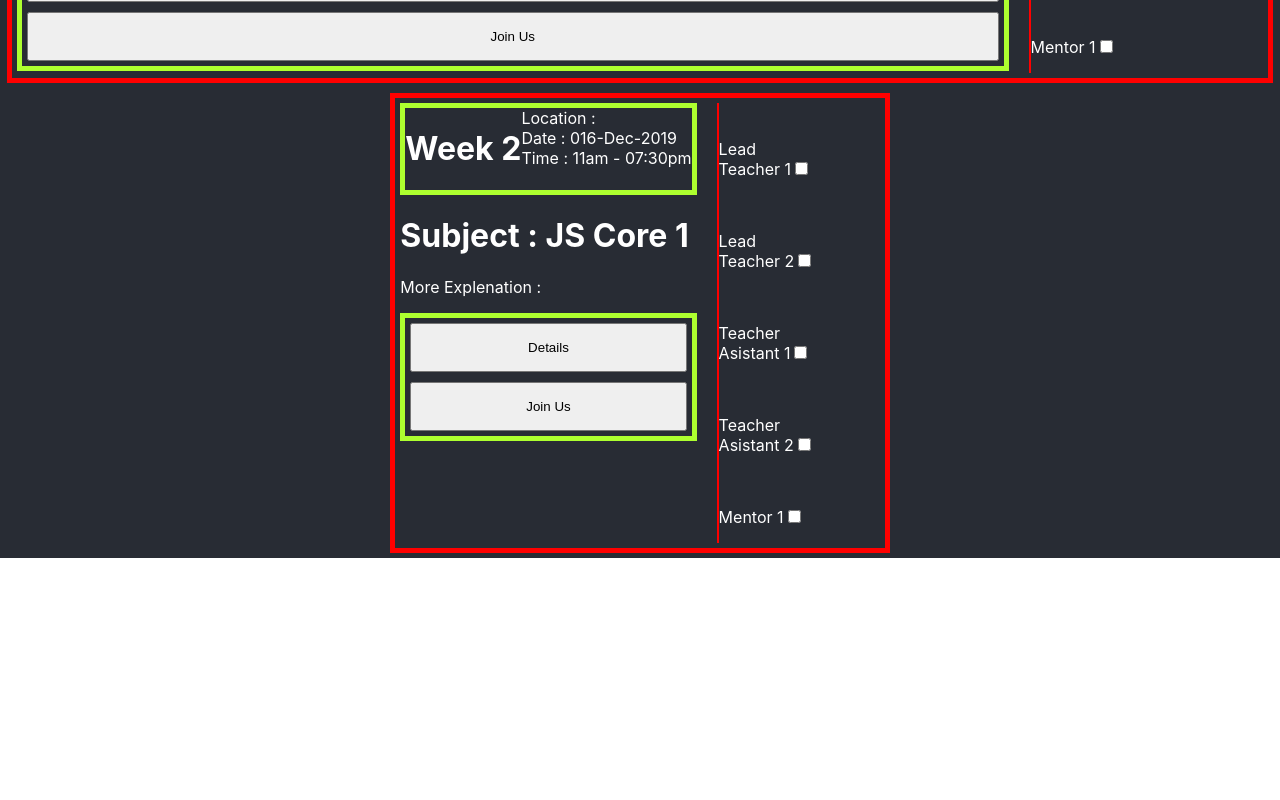
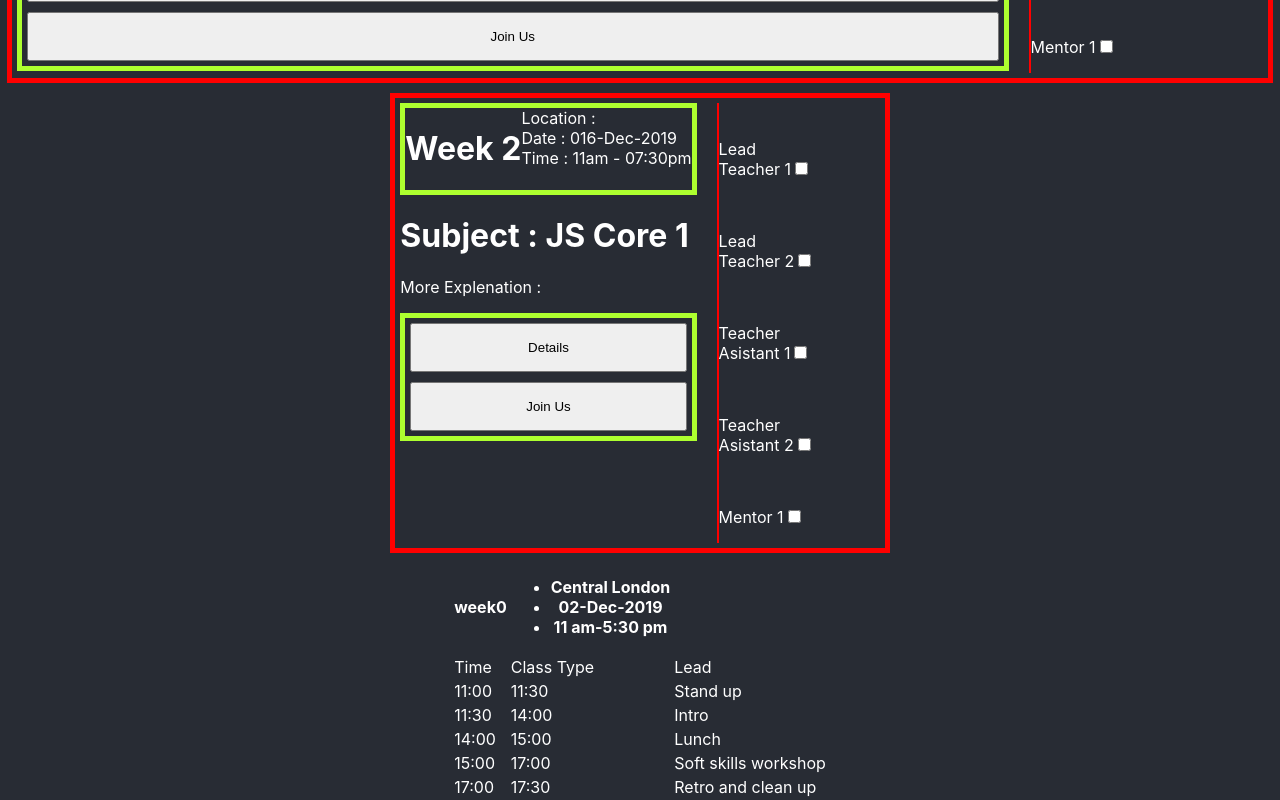
Before and after one commit to CodeYourFuture/class-planner-capgemini-hackathon, a React (Create React App) app in the folder frontend/: page / in a window 1280 px wide. Shown: the part 951-1751 px from the top of the page. Before the commit the page ends 1509 px from the top, so only its background shows below. Built offline with nearby package versions, Linux system fonts and the light colour scheme.

Commit message:
details for table looped

```diff
--- a/frontend/src/App.css
+++ b/frontend/src/App.css
@@ -62,3 +62,7 @@
   color: black;
   margin: 50px;
 }
+.table-container {
+  display: flex;
+  flex-direction: column;
+}
--- a/frontend/src/App.js
+++ b/frontend/src/App.js
@@ -1,6 +1,7 @@
 import React from "react";
 import EachWeek from "./EachWeek";
 import "./App.css";
+import DetailsPage from "./DetailsPage";
 
 function App() {
   return (
@@ -36,6 +37,7 @@ function App() {
         end="07:30pm"
         subject="JS Core 1"
       />
+      <DetailsPage/>
     </div>
   );
 }
--- /dev/null
+++ b/frontend/src/DetailsPage.js
@@ -0,0 +1,50 @@
+import React from "react";
+import weeks from "./weeks.json"
+
+
+
+const DetailsPage = () => {
+
+    return(
+        <div>
+            <table>
+                <thead>
+                    <tr>
+                        <th>
+                            week{weeks[0].week}
+                        </th>
+                        <th>
+                            <ul>
+                                <li>{weeks[0].location}</li>
+                                <li>{weeks[0].date}</li>
+                                <li>{weeks[0].start+"-"+weeks[0].end}</li>
+                            </ul>
+                        </th>
+                    </tr>
+                    <tr>
+                        <td>Time</td>
+                        <td>Class Type</td>
+                        <td>Lead</td>
+                    </tr>
+                </thead>
+                <tbody>
+                    {weeks[0].timeDetails.map((time, index) => {
+                         return(
+                            <tr key={index}>
+                                <td>{time.start}</td>
+                                <td>{time.end}</td>
+                                <td>{time.type}</td>
+                            </tr>
+                        )
+                    })
+
+                    }
+
+
+                </tbody>
+            </table>
+        </div>
+    )
+}
+
+export default DetailsPage;
--- /dev/null
+++ b/frontend/src/weeks.json
@@ -0,0 +1,178 @@
+[
+  {
+    "week": 0,
+    "location": "Central London",
+    "date": "02-Dec-2019",
+    "start": "11 am",
+    "end": "5:30 pm",
+    "subject": "intro",
+    "more": "There are many variations of passages of Lorem Ipsum available, but the majority have suffered alteration in some form,",
+    "timeDetails": [
+      {
+        "start": "11:00",
+        "end": "11:30",
+        "type": "Stand up"
+      },
+      {
+        "start": "11:30",
+        "end": "14:00",
+        "type": "Intro"
+      },
+      {
+        "start": "14:00",
+        "end": "15:00",
+        "type": "Lunch"
+      },
+      {
+        "start": "15:00",
+        "end": "17:00",
+        "type": "Soft skills workshop"
+      },
+      {
+        "start": "17:00",
+        "end": "17:30",
+        "type": "Retro and clean up"
+      }
+    ],
+    "peopleDetails": [
+      {
+        "fullName": "Chris Owen",
+        "email": "example@example.com",
+        "role": "Lead Teacher",
+        "slackId": "Chris",
+        "comments": "so cool"
+      },
+      {
+        "fullName": "Ali Smith",
+        "email": "example@example.com",
+        "role": "Teacher Assistant",
+        "slackId": "Chris",
+        "comments": "so cool"
+      },
+      {
+        "fullName": "Dom Vinyard",
+        "email": "example@example.com",
+        "role": "Teacher trainer",
+        "slackId": "Chris",
+        "comments": "so cool"
+      }
+    ]
+  },
+  {
+    "week": 1,
+    "location": "Central London",
+    "date": "02-Dec-2019",
+    "start": "11 am",
+    "end": "5:30 pm",
+    "subject": "intro",
+    "more": "There are many variations of passages of Lorem Ipsum available, but the majority have suffered alteration in some form,",
+    "timeDetails": [
+      {
+        "start": "11:00",
+        "end": "11:30",
+        "type": "Stand up"
+      },
+      {
+        "start": "11:30",
+        "end": "14:00",
+        "type": "Intro"
+      },
+      {
+        "start": "14:00",
+        "end": "15:00",
+        "type": "Lunch"
+      },
+      {
+        "start": "15:00",
+        "end": "17:00",
+        "type": "Soft skills workshop"
+      },
+      {
+        "start": "17:00",
+        "end": "17:30",
+        "type": "Retro and clean up"
+      }
+    ],
+    "peopleDetails": [
+      {
+        "fullName": "Chris Owen",
+        "email": "example@example.com",
+        "role": "Lead Teacher",
+        "slackId": "Chris",
+        "comments": "so cool"
+      },
+      {
+        "fullName": "Ali Smith",
+        "email": "example@example.com",
+        "role": "Teacher Assistant",
+        "slackId": "Chris",
+        "comments": "so cool"
+      },
+      {
+        "fullName": "Dom Vinyard",
+        "email": "example@example.com",
+        "role": "Teacher trainer",
+        "slackId": "Chris",
+        "comments": "so cool"
+      }
+    ]
+  },
+  {
+    "week": 2,
+    "location": "Central London",
+    "date": "02-Dec-2019",
+    "start": "11 am",
+    "end": "5:30 pm",
+    "subject": "HTML-CSS",
+    "timeDetails": [
+      {
+        "start": "11:00",
+        "end": "11:30",
+        "type": "Stand up"
+      },
+      {
+        "start": "11:30",
+        "end": "14:00",
+        "type": "Intro"
+      },
+      {
+        "start": "14:00",
+        "end": "15:00",
+        "type": "Lunch"
+      },
+      {
+        "start": "15:00",
+        "end": "17:00",
+        "type": "Soft skills workshop"
+      },
+      {
+        "start": "17:00",
+        "end": "17:30",
+        "type": "Retro and clean up"
+      }
+    ],
+    "peopleDetails": [
+      {
+        "fullName": "Chris Owen",
+        "email": "example@example.com",
+        "role": "Lead Teacher",
+        "slackId": "Chris",
+        "comments": "so cool"
+      },
+      {
+        "fullName": "Ali Smith",
+        "email": "example@example.com",
+        "role": "Teacher Assistant",
+        "slackId": "Chris",
+        "comments": "so cool"
+      },
+      {
+        "fullName": "Dom Vinyard",
+        "email": "example@example.com",
+        "role": "Teacher trainer",
+        "slackId": "Chris",
+        "comments": "so cool"
+      }
+    ]
+  }
+]
```
Also changed, not shown: 1 other file (tests, documents, lock files or other folders).
